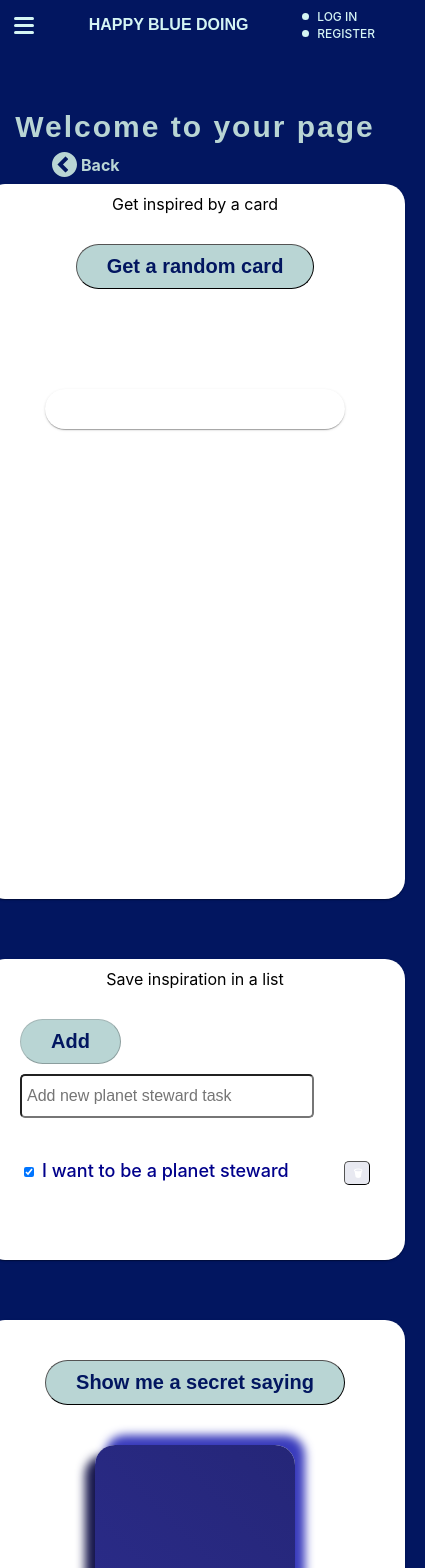
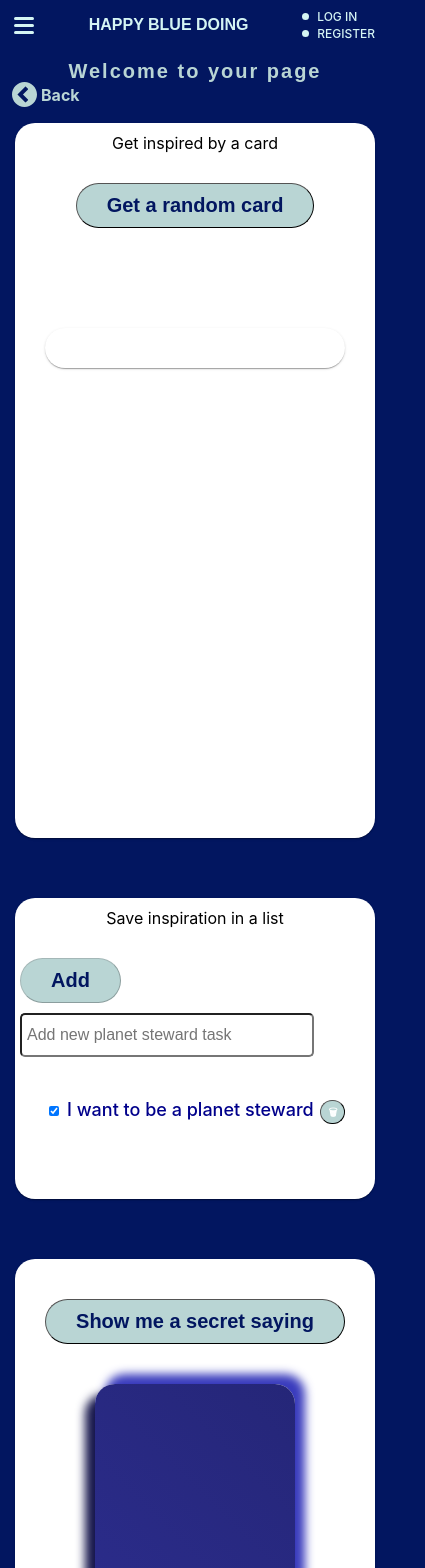
Before and after one commit to ninamansster/blue-frontend, a React (Create React App) app: page /mypage in a window 390 px wide. Shown: the top 1568 px of the page, 425 px wide, since content can reach past the window. Built offline with nearby package versions, Linux system fonts and the light colour scheme.

Commit message:
improved responsiveness

```diff
--- a/src/index.css
+++ b/src/index.css
@@ -511,7 +511,7 @@ input {
   flex-direction: row;
   align-items: center;
   justify-content: center;
-  width: 390px;
+  width: 320px;
   padding-bottom: 30px;
 }
 
@@ -576,6 +576,17 @@ button span {
     font-size:20px;
   }
 
+  .page .back {
+    display: inline-flex;
+    align-items: center;
+    text-decoration: none;
+    color: #b9d5d4;
+    font-weight: bold;
+    position: absolute;
+    top: 30px;
+    left: 10px;
+  }
+
   .superWrapper {
     display:flex;
     flex-direction: column;
@@ -602,4 +613,18 @@ button span {
     justify-content: center;
   }
 
+  .myPageTitle{
+    font-size:20px;
+  }
+
+  .myPageWrapper {
+    margin-top: 0px;
+  }
+
+  .mySection {
+    width: 340px;
+    margin: 30px 20px;
+    padding: 10px;
+  }
+
 }
--- a/src/pages/FlippingCardPage.js
+++ b/src/pages/FlippingCardPage.js
@@ -23,7 +23,7 @@ export const FlippingCardPage = () => {
         <BackIcon /> Back
       </Link>
       <section>
-        <h1 className="cardPicker">Pick a card and add like</h1>
+        <h1 className="cardPicker">Flipp a card</h1>
         <main className="fullFlippingPage">
           {cards.map((card) => (
             <article className="flipCard" key={card.cardID}>
--- a/src/pages/components/Todo.js
+++ b/src/pages/components/Todo.js
@@ -5,9 +5,7 @@ import styled from 'styled-components/macro'
 
 const List = styled.ul`
   color: darkblue;
-  padding-left: 20px;
-  padding-top: 10px;
-  padding-bottom: 10px;
+  padding: 10px;
   padding-right:0px;
   font-size: 18px;
   font-family: 'Roboto' sans-serif;
@@ -31,16 +29,14 @@ const Checkbox = styled.input`
 const Button = styled.button`
   width: 20px;
   height: 20px;
-  background-color: #e8e9f1;
   text-align: center;
   line-height:13px;
-  border-radius: 5px;
   font-size: 12px;
   font-weight: bold;
   color: white;
-  margin-right: 20px;
+  margin-right: 10px;
   margin-bottom: 25px;
-  padding: 1px 1px 1px 3px;
+  padding: 1px 1px 1px 2px;
 `
 
 export const Todo = (props) => {
```
